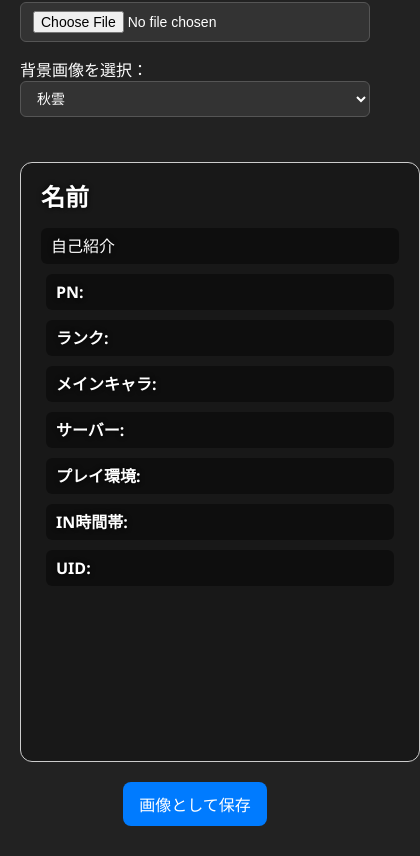
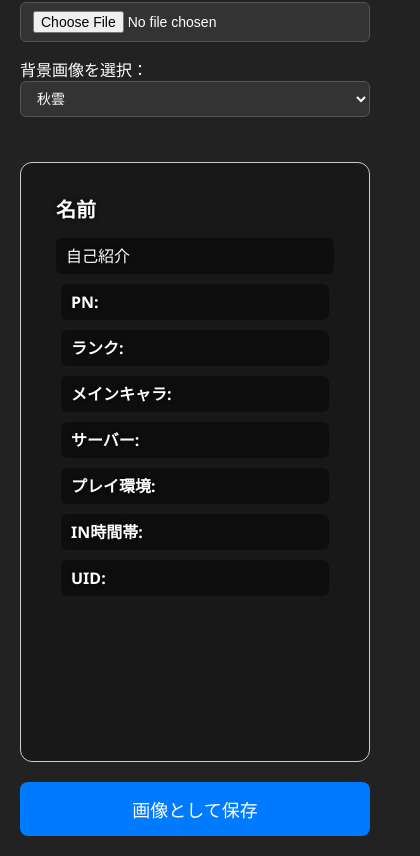
Before and after one commit to Syuna05/profileStar, a plain HTML site: page index.html in a window 390 px wide. Shown: the part 654-1510 px from the top of the page, 420 px wide, since content can reach past the window. Drawn offline with nearby package versions, Linux system fonts and the light colour scheme.

Commit message:
Add files via upload

```diff
--- a/index.html
+++ b/index.html
@@ -41,7 +41,7 @@
     </div>
 
     <div class="preview-area">
-      <div class="card-content" id="cardContent">
+      <div class="card-content">
         <div class="profile-header">
           <img src="" alt="アイコン" id="previewIcon" />
           <h2 id="previewName">名前</h2>
--- a/script.js
+++ b/script.js
@@ -2,7 +2,7 @@ const iconUpload = document.getElementById('iconUpload');
 const previewIcon = document.getElementById('previewIcon');
 const bgSelect = document.getElementById('bgSelect');
 const previewArea = document.querySelector('.preview-area');
-const cardContent = document.getElementById('cardContent');
+const cardContent = document.querySelector('.card-content');
 
 // アイコン画像アップロード
 iconUpload.addEventListener('change', (e) => {
@@ -19,11 +19,9 @@ iconUpload.addEventListener('change', (e) => {
   };
   reader.readAsDataURL(file);
 });
-
-// 初期状態はアイコン非表示
 previewIcon.style.display = 'none';
 
-// プロフィールカード更新
+// テキスト更新
 function updateCard() {
   document.getElementById('previewName').textContent = document.getElementById('name').value || "名前";
   document.getElementById('previewBio').textContent = document.getElementById('bio').value || "自己紹介";
@@ -35,30 +33,11 @@ function updateCard() {
   document.getElementById('previewTime').textContent = document.getElementById('time').value || "";
   document.getElementById('previewSNS').textContent = document.getElementById('sns').value || "";
 }
-
-// フォント自動縮小
-function adjustFontSize() {
-  const maxHeight = 800;
-  let fontSize = 16;
-
-  cardContent.style.fontSize = fontSize + "px";
-
-  while (cardContent.scrollHeight > maxHeight && fontSize > 10) {
-    fontSize--;
-    cardContent.style.fontSize = fontSize + "px";
-  }
-}
-
-// 入力イベント
-const inputs = document.querySelectorAll('input[type="text"], textarea');
-inputs.forEach(input => {
-  input.addEventListener('input', () => {
-    updateCard();
-    adjustFontSize();
-  });
+document.querySelectorAll('input[type="text"], textarea').forEach(input => {
+  input.addEventListener('input', updateCard);
 });
 
-// 背景切り替え
+// 背景切替
 bgSelect.addEventListener('change', () => {
   const bgFile = bgSelect.value;
   cardContent.style.backgroundImage = `url('${bgFile}')`;
@@ -68,16 +47,15 @@ bgSelect.addEventListener('change', () => {
   } else {
     cardContent.style.backgroundPosition = 'center';
   }
-  adjustFontSize();
 });
+updateCard();
 
-// 初期化
-updateCard();
-adjustFontSize();
+// 保存処理（縦に伸びてもOK）
+document.getElementById('saveBtn').addEventListener('click', () => {
+  // 高さを内容に合わせて自動伸縮
+  cardContent.style.height = "auto";
 
-// 保存処理
-document.getElementById('saveBtn').addEventListener('click', () => {
-  html2canvas(document.querySelector('.card-content'), {useCORS: true}).then(canvas => {
+  html2canvas(cardContent, {useCORS: true}).then(canvas => {
     const link = document.createElement('a');
     link.download = 'profile_card.png';
     link.href = canvas.toDataURL();
--- a/style.css
+++ b/style.css
@@ -14,14 +14,12 @@ body {
   gap: 30px;
   max-width: 900px;
   width: 100%;
-  flex-wrap: wrap;
 }
 
 .input-area {
   flex: 1;
   display: flex;
   flex-direction: column;
-  min-width: 260px;
 }
 
 .input-area input,
@@ -43,15 +41,14 @@ body {
 
 .preview-area {
   width: 400px;
-  min-height: 600px;
-  max-height: 800px;   /* 最大高さ制限 */
+  min-height: 600px; /* 最低サイズは確保 */
+  height: auto;       /* ← 内容に合わせて伸びる */
   position: relative;
   border: 1px solid #ccc;
   border-radius: 12px;
-  padding: 0;
+  padding: 20px;
   box-sizing: border-box;
-  overflow: hidden;
-  flex-shrink: 0;
+  overflow: visible;  /* 切れないように */
 }
 
 .preview-area::before {
@@ -70,19 +67,18 @@ body {
   position: relative;
   z-index: 1;
   width: 100%;
-  height: 100%;
+  height: auto; /* 内容に応じて高さが変わる */
   color: white;
   text-shadow: 0 0 5px black;
   background-color: transparent;
   border-radius: 12px;
   padding: 20px;
   box-sizing: border-box;
+  font-size: 16px;
+  line-height: 1.5;
   background-size: cover;
   background-position: center;
   background-repeat: no-repeat;
-  font-size: 16px;
-  line-height: 1.5;
-  overflow: hidden;
 }
 
 .profile-header {
@@ -108,7 +104,7 @@ body {
 
 .card-content p,
 .card-content li {
-  font-size: inherit;
+  font-size: 16px;
   background-color: rgba(0, 0, 0, 0.4);
   border-radius: 6px;
   padding: 6px 10px;
@@ -141,3 +137,41 @@ body {
 #saveBtn:hover {
   background-color: #0056b3;
 }
+
+/* 📱 スマホ対応 */
+@media (max-width: 768px) {
+  .container {
+    flex-direction: column;
+    align-items: center;
+  }
+
+  .input-area {
+    width: 100%;
+  }
+
+  .preview-area {
+    width: 100%;
+    max-width: 400px;
+  }
+
+  .card-content {
+    font-size: 14px;
+    padding: 15px;
+  }
+
+  .profile-header img {
+    width: 60px;
+    height: 60px;
+  }
+
+  .profile-header h2 {
+    font-size: 20px;
+  }
+
+  #saveBtn {
+    width: 100%;
+    max-width: 400px;
+    padding: 14px;
+    font-size: 18px;
+  }
+}
```
